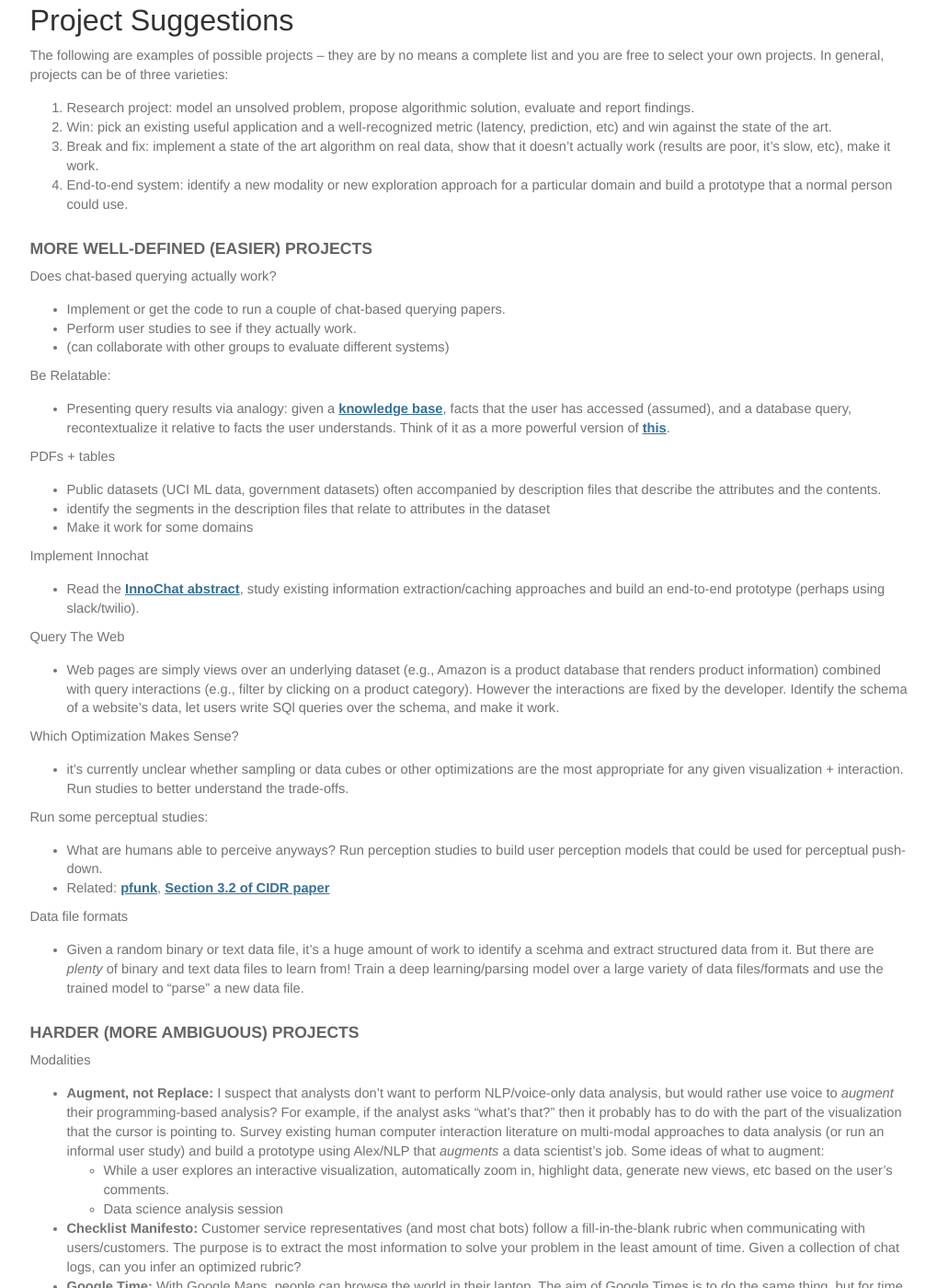
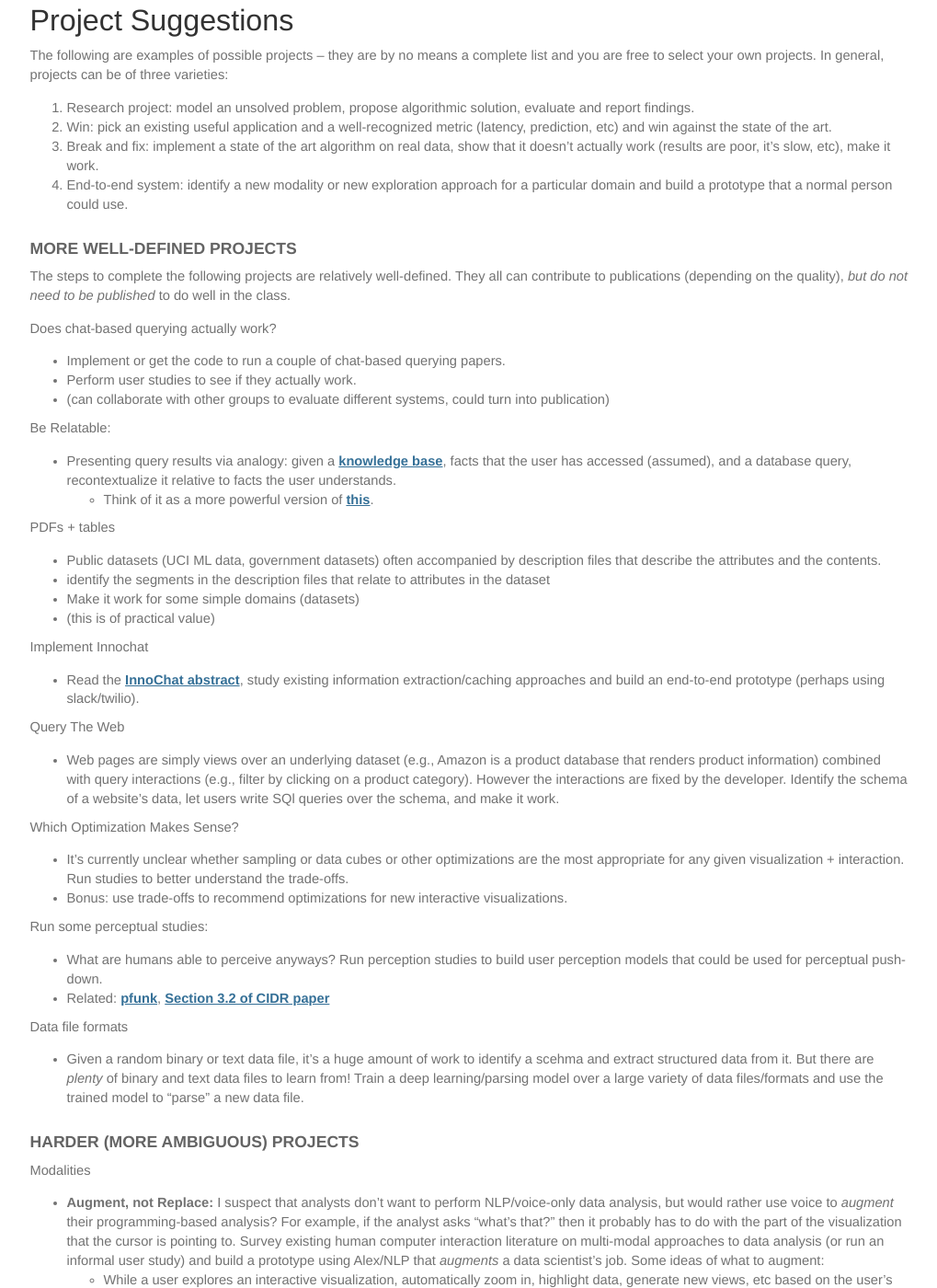
Before and after one commit to KnightMollo/w4121.github.io, a Jekyll site: the page built from proposals.md, in a window 1280 px wide and 1400 px high, scrolled down 1470 px. Shown: the whole window at 92% size, without its empty margins (130-1149 px from the left). Built offline with Jekyll 4.4.1, drawn with Linux system fonts in a browser that asks for light colours.

Commit message:
updated website

```diff
--- a/proposals.md
+++ b/proposals.md
@@ -84,23 +84,27 @@ The following are examples of possible projects -- they are by no means a comple
 4. End-to-end system: identify a new modality or new exploration approach for a particular domain and build a prototype that a normal person could use.
 
 
-### More Well-defined (Easier) Projects
+### More Well-defined Projects
+
+The steps to complete the following projects are relatively well-defined.  They all can contribute to publications (depending on the quality), _but do not need to be published_ to do well in the class.
 
 Does chat-based querying actually work?
 
 * Implement or get the code to run a couple of chat-based querying papers.
 * Perform user studies to see if they actually work.
-* (can collaborate with other groups to evaluate different systems)
+* (can collaborate with other groups to evaluate different systems, could turn into publication)
 
 Be Relatable:
 
-* Presenting query results via analogy: given a [knowledge base](https://en.wikipedia.org/wiki/Knowledge_Graph), facts that the user has accessed (assumed), and a database query, recontextualize it relative to facts the user understands.  Think of it as a more powerful version of [this](https://idl.cs.washington.edu/papers/spatial-analogies).
+* Presenting query results via analogy: given a [knowledge base](https://en.wikipedia.org/wiki/Knowledge_Graph), facts that the user has accessed (assumed), and a database query, recontextualize it relative to facts the user understands.
+  * Think of it as a more powerful version of [this](https://idl.cs.washington.edu/papers/spatial-analogies).
 
 PDFs + tables
 
 * Public datasets (UCI ML data, government datasets) often accompanied by description files that describe the attributes and the contents.
 * identify the segments in the description files that relate to attributes in the dataset
-* Make it work for some domains
+* Make it work for some simple domains (datasets)
+* (this is of practical value)
 
 Implement Innochat
 
@@ -112,7 +116,8 @@ Query The Web
 
 Which Optimization Makes Sense?
 
-* it's currently unclear whether  sampling or data cubes or other optimizations are the most appropriate for any given visualization + interaction.  Run studies to better understand the trade-offs.
+* It's currently unclear whether  sampling or data cubes or other optimizations are the most appropriate for any given visualization + interaction.  Run studies to better understand the trade-offs.
+* Bonus: use trade-offs to recommend optimizations for new interactive visualizations.
 
 Run some perceptual studies:
 
```
